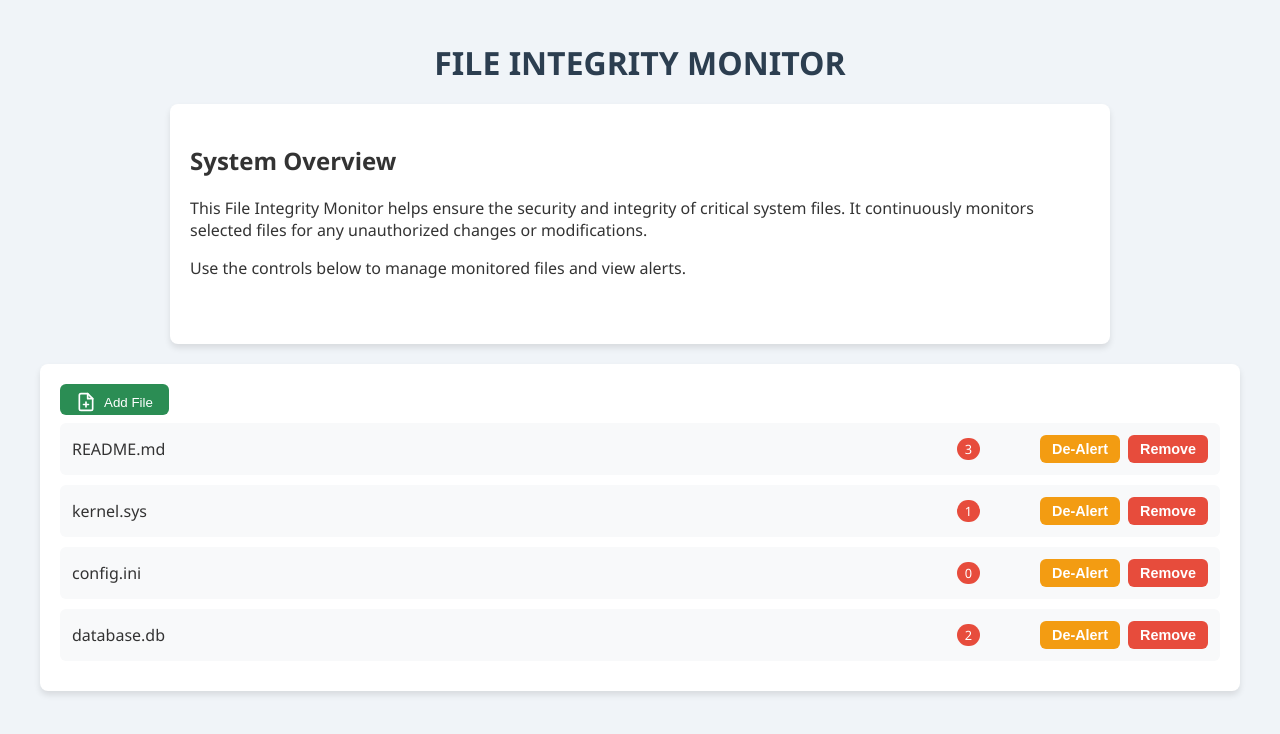
After one commit to R0GU3x/Defense-Sphere, a Flask app: page /dashboard/FI-Monitor in a window 1280 px wide. The commit adds this page. Shown: the top 734 px of the page. Run offline with Flask 3, Linux system fonts and the light colour scheme; parts of the project's set-up code (start-up, migrations or seed data) failed here and were passed over.

Commit message:
ADD and FINAL pending

```diff
--- a/main.py
+++ b/main.py
@@ -1,6 +1,8 @@
 from flask import Flask, render_template, request, redirect, url_for, jsonify
 import psutil
+import threading
 import core.Auth as auth
+import core.FileIntegrity as FI
 
 app = Flask(__name__)
 
@@ -78,5 +80,27 @@ def register_data():
     data = {'userID':userID}
     return jsonify(data)
 
+@app.route('/dashboard/FI-Monitor', methods=['GET'])
+def fi_monitoring():
+    id = request.args.get('task')
+    if id:
+        if id == 'add':
+            print(1)
+        elif id == 'clear':
+            print(2)
+        elif id == 'remove':
+            print(3)
+
+    return render_template('FI-Monitor.html')
+
+@app.route('/dashboard/FI-Monitor/data')
+def fi_data():
+    return jsonify(FI.DATA)
+
+
 if __name__ == '__main__':
+
+    # real-time file monitoring
+    threading.Thread(target=FI.run).start()
+
     app.run(debug=True, use_reloader=False)
--- /dev/null
+++ b/static/FI-Monitor.css
@@ -0,0 +1,119 @@
+body {
+    font-family: 'Segoe UI', Tahoma, Geneva, Verdana, sans-serif;
+    background-color: #f0f4f8;
+    margin: 0;
+    padding: 20px;
+    color: #333;
+}
+.container {
+    max-width: 1200px;
+    margin: 0 auto;
+}
+h1 {
+    text-align: center;
+    color: #2c3e50;
+    margin-bottom: 20px;
+}
+.content-card {
+    background-color: #ffffff;
+    border-radius: 8px;
+    padding: 20px;
+    box-shadow: 0 4px 6px rgba(0,0,0,0.1);
+    margin-bottom: 20px;
+    width: 75%;
+    height: 200px;
+    margin-left: auto;
+    margin-right: auto;
+    overflow-y: auto;
+}
+.file-list {
+    background-color: #ffffff;
+    border-radius: 8px;
+    padding: 20px;
+    box-shadow: 0 4px 6px rgba(0,0,0,0.1);
+}
+.file-item {
+    display: flex;
+    align-items: center;
+    background-color: #f8f9fa;
+    margin-bottom: 10px;
+    padding: 12px;
+    border-radius: 6px;
+    transition: background-color 0.3s ease;
+}
+.file-item:hover {
+    background-color: #e9ecef;
+}
+.file-name {
+    flex-grow: 1;
+    margin-right: 10px;
+    font-weight: 500;
+}
+.alert-count {
+    background-color: #e74c3c;
+    color: white;
+    padding: 2px 8px;
+    border-radius: 12px;
+    font-size: 0.8em;
+    margin-right: 60px;
+}
+.add-file-section {
+    margin-bottom: 20px;
+    display: flex;
+    justify-content: flex-end;
+}
+
+.add-file-button {
+    display: flex;
+    align-items: center;
+    gap: 8px;
+    background-color: #2b8d54;
+    color: white;
+    padding: 8px 16px;
+    border-radius: 6px;
+    border: none;
+    font-weight: 500;
+    cursor: pointer;
+    transition: opacity 0.3s ease;
+    padding-bottom: 3px;
+    margin-bottom: 8px;
+}
+
+.add-file-button:hover {
+    opacity: 0.9;
+}
+
+.add-file-button svg {
+    width: 20px;
+    height: 20px;
+}
+.action-buttons {
+    display: flex;
+    gap: 8px;
+}
+.action-button {
+    padding: 6px 12px;
+    border-radius: 6px;
+    border: none;
+    color: white;
+    font-weight: bold;
+    cursor: pointer;
+    transition: opacity 0.3s ease;
+    width: auto;
+    height: auto;
+    font-size: 0.9em;
+}
+
+.action-button:hover {
+    opacity: 0.8;
+}
+.action-buttons {
+    display: flex;
+    gap: 8px;
+}
+.action-button:hover {
+    opacity: 0.8;
+}
+.add-button { background-color: #2ecc71; }
+.clear-button { background-color: #f39c12; }
+.remove-button { background-color: #e74c3c; }
--- /dev/null
+++ b/static/FI-Monitor.js
@@ -0,0 +1,53 @@
+// Monitor.js
+
+// Array to store file data
+const files = [
+    {
+        fileName: 'README.md',
+        alertCount: 3
+    },
+    {
+        fileName: 'kernel.sys',
+        alertCount: 1
+    },
+    {
+        fileName: 'config.ini',
+        alertCount: 0
+    },
+    {
+        fileName: 'database.db',
+        alertCount: 2
+    }
+];
+
+function add_files() {
+    document.getElementById('fileInput').click();
+    document.getElementById('fileInput').addEventListener('change', function() {
+        const files = this.files;
+        console.log(files)
+    })
+}
+
+// Function to get files
+function getFiles() {
+    const fileList = document.querySelector('.file-list');
+
+    files.forEach(file => {
+        const fileItem = document.createElement('div');
+        fileItem.className = 'file-item';
+
+        fileItem.innerHTML = `
+            <span class="file-name">${file.fileName}</span>
+            <span class="alert-count">${file.alertCount}</span>
+            <div class="action-buttons">
+                <button class="action-button clear-button" onclick="fetch('/dashboard/FI-Monitor?task=clear')">De-Alert</button>
+                <button class="action-button remove-button" onclick="fetch('/dashboard/FI-Monitor?task=remove')">Remove</button>
+            </div>
+        `;
+
+        fileList.appendChild(fileItem);
+    });
+}
+
+// Call the function when DOM is loaded
+document.addEventListener('DOMContentLoaded', getFiles);
--- /dev/null
+++ b/templates/FI-Monitor.html
@@ -0,0 +1,34 @@
+<!DOCTYPE html>
+<html lang="en">
+<head>
+    <meta charset="UTF-8">
+    <meta name="viewport" content="width=device-width, initial-scale=1.0">
+    <title>File Integrity Monitor</title>
+    <link rel="stylesheet" href="/static/FI-Monitor.css">
+</head>
+<body>
+    <div class="container">
+        <h1>FILE INTEGRITY MONITOR</h1>
+        <div class="content-card">
+            <!-- Add your custom content here -->
+            <h2>System Overview</h2>
+            <p>This File Integrity Monitor helps ensure the security and integrity of critical system files. It continuously monitors selected files for any unauthorized changes or modifications.</p>
+            <p>Use the controls below to manage monitored files and view alerts.</p>
+        </div>
+        <div class="file-list">
+            <!-- <input type="file" id="fileInput" multiple style="display: none;" /> -->
+            <button class="add-file-button" onclick="add_files()">
+                <svg xmlns="http://www.w3.org/2000/svg" viewBox="0 0 24 24" fill="none" stroke="currentColor" stroke-width="2" stroke-linecap="round" stroke-linejoin="round">
+                    <path d="M14 2H6a2 2 0 0 0-2 2v16a2 2 0 0 0 2 2h12a2 2 0 0 0 2-2V8z"></path>
+                    <polyline points="14 2 14 8 20 8"></polyline>
+                    <line x1="12" y1="18" x2="12" y2="12"></line>
+                    <line x1="9" y1="15" x2="15" y2="15"></line>
+                </svg>
+                Add File
+            </button>
+        </div>
+    </div>
+    <script src="/static/FI-Monitor.js"></script>
+
+</body>
+</html>
```
Also changed, not shown: core/FileIntegrity.py (added, +67 -0 lines), static/dashboard.css (+144 -106 lines), static/dashboard.js (+40 -30 lines), templates/dashboard.html (+42 -62 lines).
